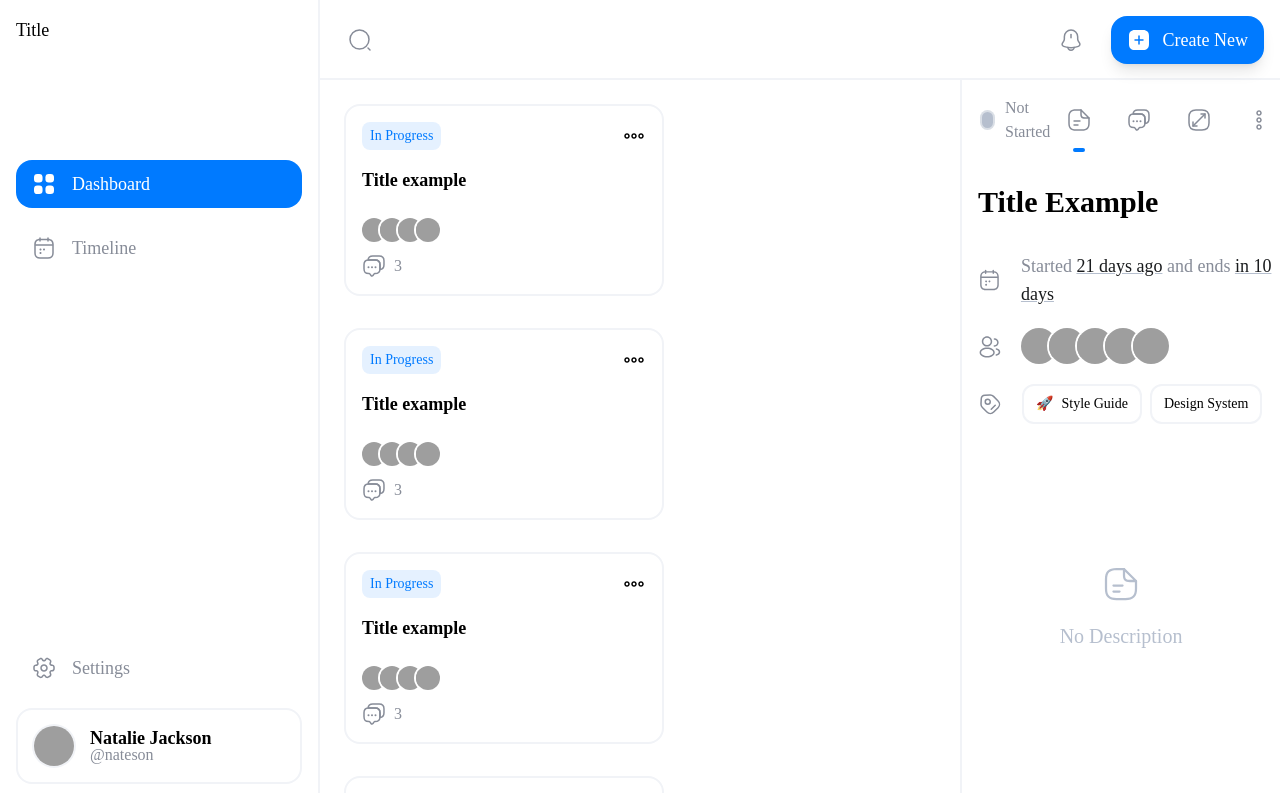
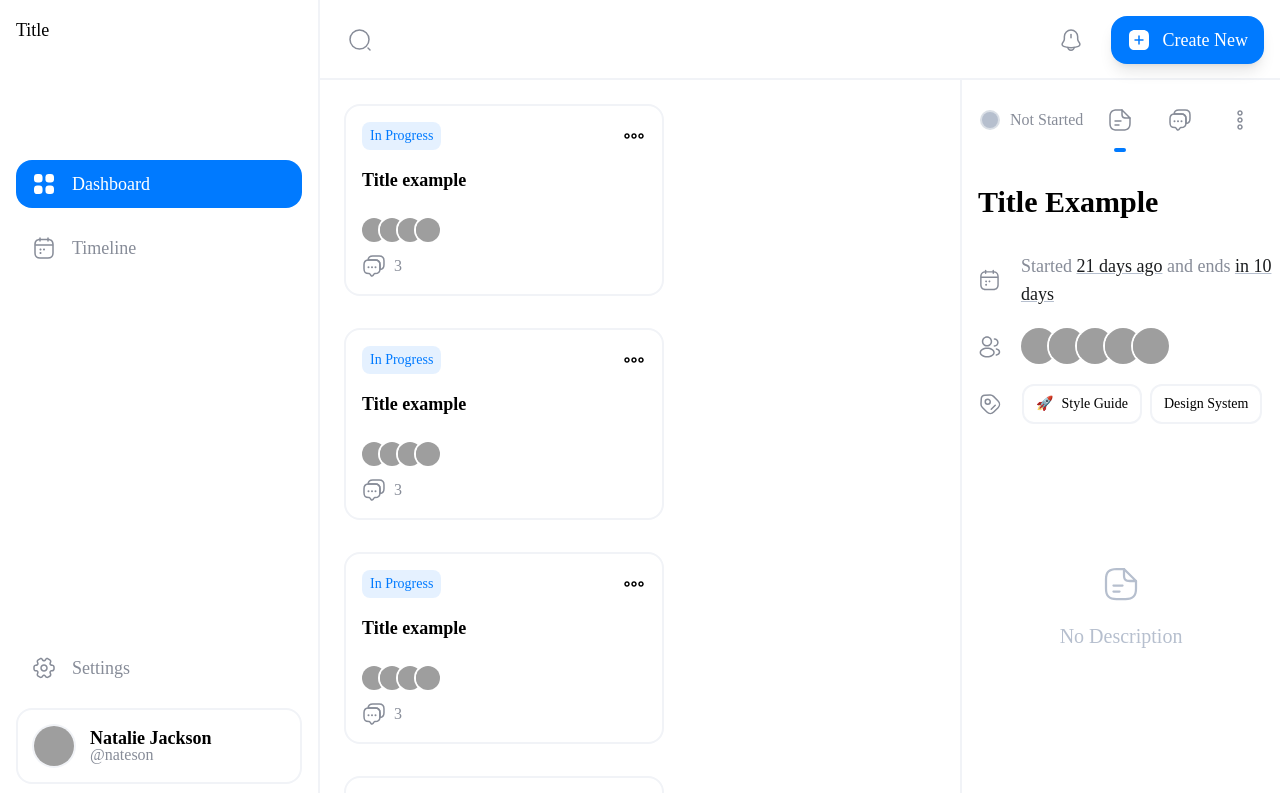
Before and after one commit to gochelias/tasklab, a Next.js app in the folder apps/web/: page / in a window 1280 px wide. Shown: the top 793 px of the page. Built offline with nearby package versions, Linux system fonts and the light colour scheme; grey boxes are pictures that could not be loaded.

Commit message:
feat(web,ui): task preview dropdown menu

```diff
--- /dev/null
+++ b/apps/web/src/components/task/preview/TaskMoreOptions.tsx
@@ -0,0 +1,31 @@
+import { MaximizeIcon, MoreIcon } from '@tasklab/ui';
+import { Menu } from '@headlessui/react';
+
+export const TaskMoreOptions = ({ setIsOpen }: any) => {
+	const openFullScreen = () => setIsOpen(true);
+
+	return (
+		<>
+			<Menu as="div" className="relative z-10">
+				<Menu.Button className="icon-button icon-button-hover">
+					<MoreIcon className="rotate-90" />
+				</Menu.Button>
+				<Menu.Items className="dark:bg-400-dark text-100-light dark:text-100-dark absolute right-0 mt-4 w-64 space-y-2 rounded-3xl p-2 shadow-lg">
+					<Menu.Item>
+						{({ active }: any) => (
+							<button
+								className={`${
+									active && 'bg-400-light'
+								} flex w-full items-center space-x-2 rounded-2xl px-4 py-3`}
+								onClick={openFullScreen}
+							>
+								<MaximizeIcon className="mr-3" />
+								Full Screen
+							</button>
+						)}
+					</Menu.Item>
+				</Menu.Items>
+			</Menu>
+		</>
+	);
+};
--- a/apps/web/src/components/task/preview/TaskNav.tsx
+++ b/apps/web/src/components/task/preview/TaskNav.tsx
@@ -1,7 +1,9 @@
-import { MaximizeIcon, MoreIcon, TaskStatus, TaskTabs } from '@tasklab/ui';
+import { TaskStatus, TaskTabs } from '@tasklab/ui';
+import { useState } from 'react';
 import { Tab } from '@headlessui/react';
-import { useState } from 'react';
+
 import { TaskFullScreen } from '../full-screen/TaskFullScreen';
+import { TaskMoreOptions } from './TaskMoreOptions';
 
 type AllStatus = 'NOT_STARTED' | 'IN_PROGRESS' | 'COMPLETED';
 
@@ -12,8 +14,6 @@ interface Status {
 export const TaskNav = ({ taskStatus }: Status) => {
 	const [isOpen, setIsOpen] = useState(false);
 
-	const openFullScreen = () => setIsOpen(true);
-
 	return (
 		<>
 			<div className="mb-10 flex items-center justify-between pr-8">
@@ -22,15 +22,7 @@ export const TaskNav = ({ taskStatus }: Status) => {
 					<Tab.List className="flex space-x-3">
 						<TaskTabs />
 					</Tab.List>
-					<button
-						className="icon-button icon-button-hover"
-						onClick={openFullScreen}
-					>
-						<MaximizeIcon />
-					</button>
-					<button className="icon-button icon-button-hover">
-						<MoreIcon className="rotate-90" />
-					</button>
+					<TaskMoreOptions setIsOpen={setIsOpen} />
 				</div>
 			</div>
 			<TaskFullScreen isOpen={isOpen} setIsOpen={setIsOpen} />
--- a/packages/ui/src/icons/MaximizeIcon.tsx
+++ b/packages/ui/src/icons/MaximizeIcon.tsx
@@ -1,6 +1,7 @@
 import { Icon } from './icon.interface';
 
 export const MaximizeIcon = ({
+	className,
 	active = false,
 	width,
 	height,
@@ -11,6 +12,7 @@ export const MaximizeIcon = ({
 
 	return active ? (
 		<svg
+			className={className}
 			width={w}
 			height={h}
 			viewBox={`0 0 ${w} ${h}`}
@@ -21,6 +23,7 @@ export const MaximizeIcon = ({
 		</svg>
 	) : (
 		<svg
+			className={className}
 			width={w}
 			height={h}
 			viewBox={`0 0 ${w} ${h}`}
```
